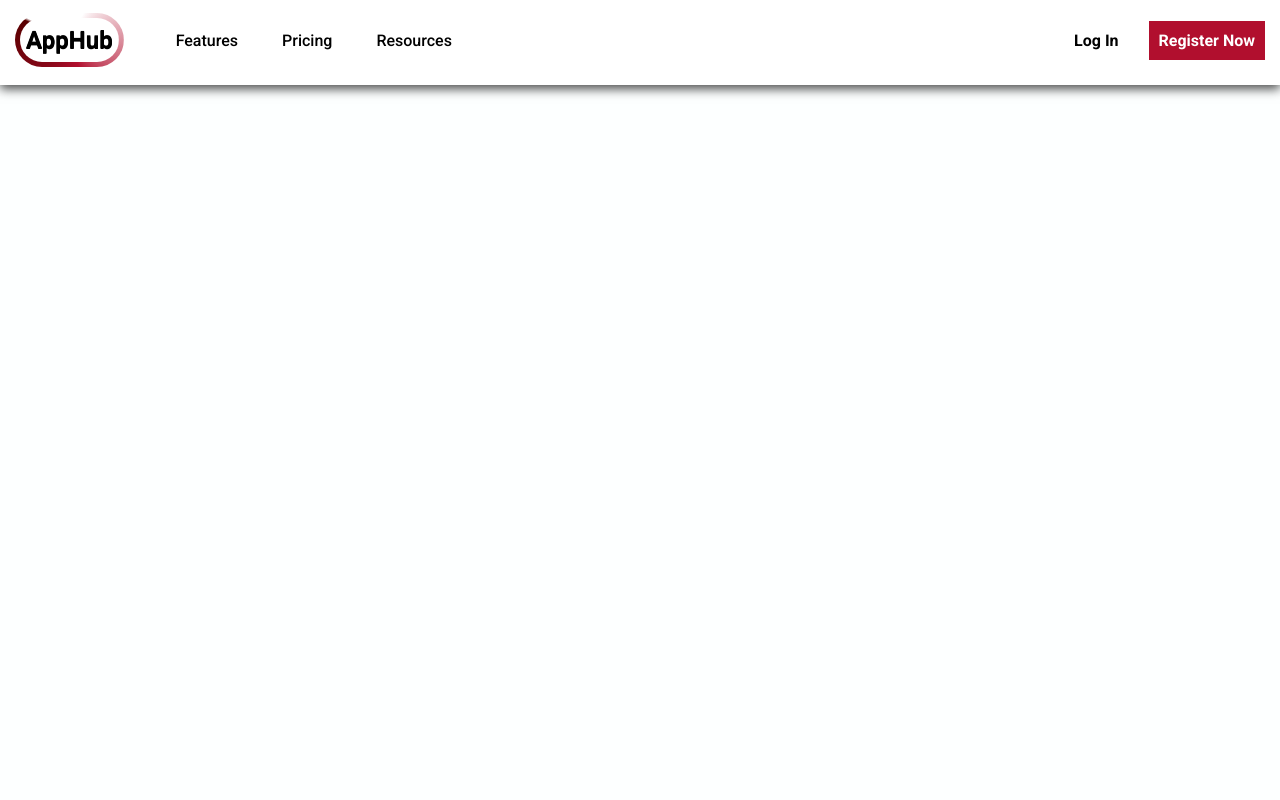
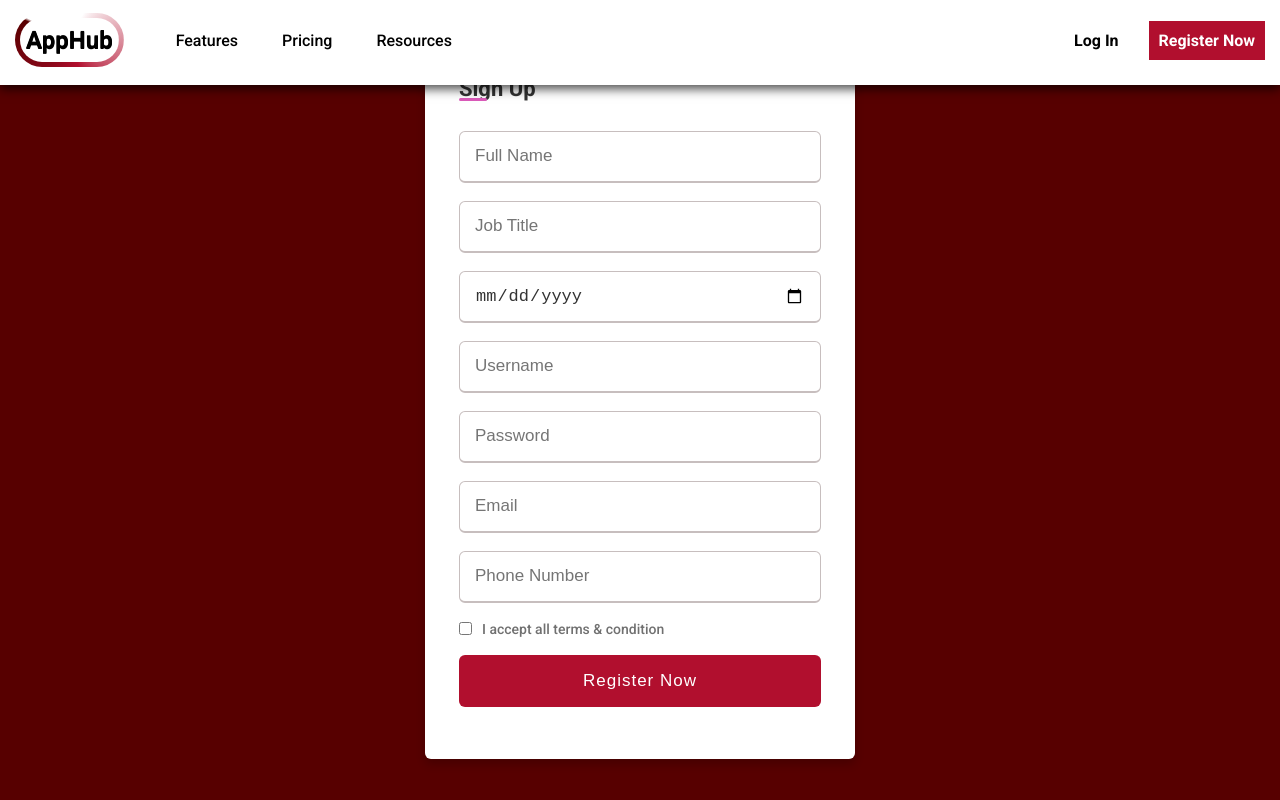
Before and after one commit to donotle0125/jat-fe, a React (Create React App) app: page /register in a window 1280 px wide. Built offline with nearby package versions, Linux system fonts and the light colour scheme.

Commit message:
work on registration page

```diff
--- a/src/pages/Register.js
+++ b/src/pages/Register.js
@@ -1,5 +1,139 @@
-import React from 'react';
+import React, { useState } from 'react';
+import axios from 'axios';
+import '../styles/Register.css';
 
-const Register = () => {};
+const Register = () => {
+    const [formData, setFormData] = useState({
+        name: '',
+        birthday: '',
+        username: '',
+        email: '',
+        phone: '',
+        job_title: '',
+        password: '',
+    });
+
+    const [message, setMessage] = useState('');
+
+    // Handle form input changes
+    const handleChange = (e) => {
+        setFormData({ ...formData, [e.target.name]: e.target.value });
+    };
+
+    // Handle form submission
+    const handleSubmit = async (e) => {
+        e.preventDefault();
+
+        try {
+            const response = await axios.post(
+                process.env.REACT_APP_API_URL_PROD,
+                formData
+            );
+            setMessage(response.data.message);
+            setFormData({
+                name: '',
+                birthday: '',
+                username: '',
+                email: '',
+                phone: '',
+                job_title: '',
+                password: '',
+            });
+        } catch (error) {
+            setMessage(
+                error.response?.data?.error ||
+                    'An error occurred. Please try again.'
+            );
+        }
+    };
+
+    return (
+        <div className='signup-form-body'>
+            <div className='signup-form-container'>
+                <h2>Sign Up</h2>
+                <form onSubmit={handleSubmit}>
+                    <div class='input-box'>
+                        <input
+                            type='text'
+                            name='name'
+                            placeholder='Full Name'
+                            value={formData.name}
+                            onChange={handleChange}
+                            required
+                        />
+                    </div>
+                    <div class='input-box'>
+                        <input
+                            type='text'
+                            name='job_title'
+                            placeholder='Job Title'
+                            value={formData.job_title}
+                            onChange={handleChange}
+                            required
+                        />
+                    </div>
+                    <div class='input-box'>
+                        <input
+                            type='date'
+                            name='birthday'
+                            placeholder='Birthday (YYYY-MM-DD)'
+                            value={formData.birthday}
+                            onChange={handleChange}
+                            required
+                        />
+                    </div>
+                    <div class='input-box'>
+                        <input
+                            type='text'
+                            name='username'
+                            placeholder='Username'
+                            value={formData.username}
+                            onChange={handleChange}
+                            required
+                        />
+                    </div>
+                    <div class='input-box'>
+                        <input
+                            type='password'
+                            name='password'
+                            placeholder='Password'
+                            value={formData.password}
+                            onChange={handleChange}
+                            required
+                        />
+                    </div>
+                    <div class='input-box'>
+                        <input
+                            type='email'
+                            name='email'
+                            placeholder='Email'
+                            value={formData.email}
+                            onChange={handleChange}
+                            required
+                        />
+                    </div>
+                    <div class='input-box'>
+                        <input
+                            type='text'
+                            name='phone'
+                            placeholder='Phone Number'
+                            value={formData.phone}
+                            onChange={handleChange}
+                            required
+                        />
+                    </div>
+                    <div class='policy'>
+                        <input type='checkbox' />
+                        <h3>I accept all terms & condition</h3>
+                    </div>
+                    <div class='input-box button'>
+                        <input type='submit' value='Register Now' />
+                    </div>
+                </form>
+                {message && <p>{message}</p>}
+            </div>
+        </div>
+    );
+};
 
 export default Register;
--- /dev/null
+++ b/src/styles/Register.css
@@ -0,0 +1,90 @@
+.signup-form-body {
+    width: 100%;
+    height: 100%;
+    min-height: 100vh;
+    display: flex;
+    align-items: center;
+    justify-content: center;
+    background-color: #570000;
+}
+
+.signup-form-container {
+    position: relative;
+    max-width: 430px;
+    width: 100%;
+    background: #fff;
+    padding: 34px;
+    border-radius: 6px;
+    box-shadow: 0 5px 10px rgba(0, 0, 0, 0.2);
+}
+
+.signup-form-container h2 {
+    position: relative;
+    font-size: 22px;
+    font-weight: 600;
+    color: #333;
+}
+
+.signup-form-container h2::before {
+    content: '';
+    position: absolute;
+    left: 0;
+    bottom: 0;
+    height: 3px;
+    width: 28px;
+    border-radius: 12px;
+    background: #DB5ABA;
+}
+
+.signup-form-container form {
+    margin-top: 30px;
+}
+
+.signup-form-container form .input-box {
+    height: 52px;
+    margin: 18px 0;
+}
+
+form .input-box input {
+    height: 100%;
+    width: 100%;
+    outline: none;
+    padding: 0 15px;
+    font-size: 17px;
+    font-weight: 400;
+    color: #333;
+    border: 1.5px solid #C7BEBE;
+    border-bottom-width: 2.5px;
+    border-radius: 6px;
+    transition: all 0.3s ease;
+}
+
+.input-box input:focus,
+.input-box input:valid {
+    border-color: #4070f4;
+}
+
+form .policy {
+    display: flex;
+    align-items: center;
+}
+
+form h3 {
+    color: #707070;
+    font-size: 14px;
+    font-weight: 500;
+    margin-left: 10px;
+}
+
+.input-box.button input {
+    color: white;
+    letter-spacing: 1px;
+    border: none;
+    background: #B10F2E;
+    cursor: pointer;
+}
+
+.input-box.button input:hover {
+    letter-spacing: 5px;
+    box-shadow: 0 4px 10px rgba(0, 0, 0, 0.7);
+}
```
